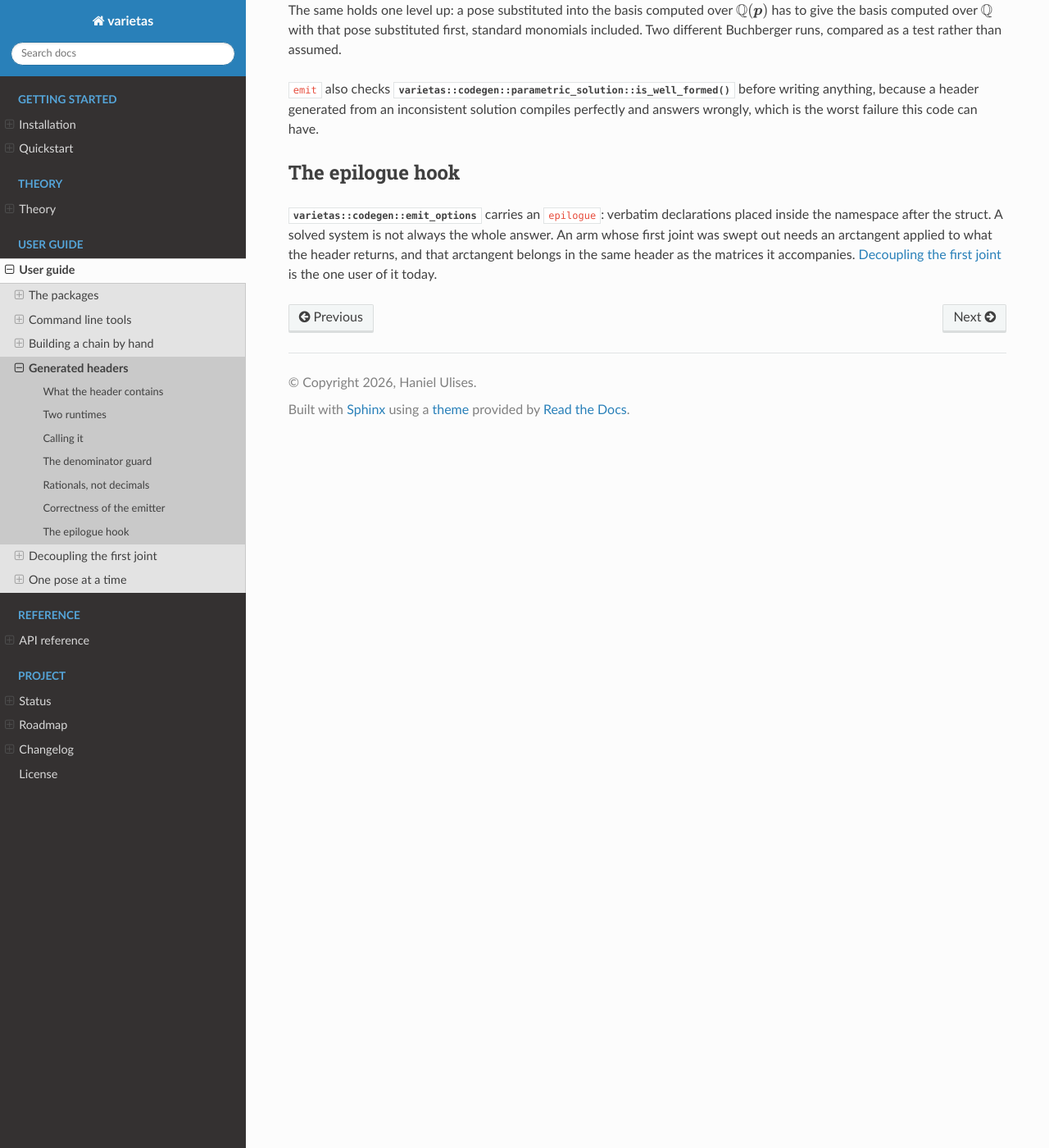
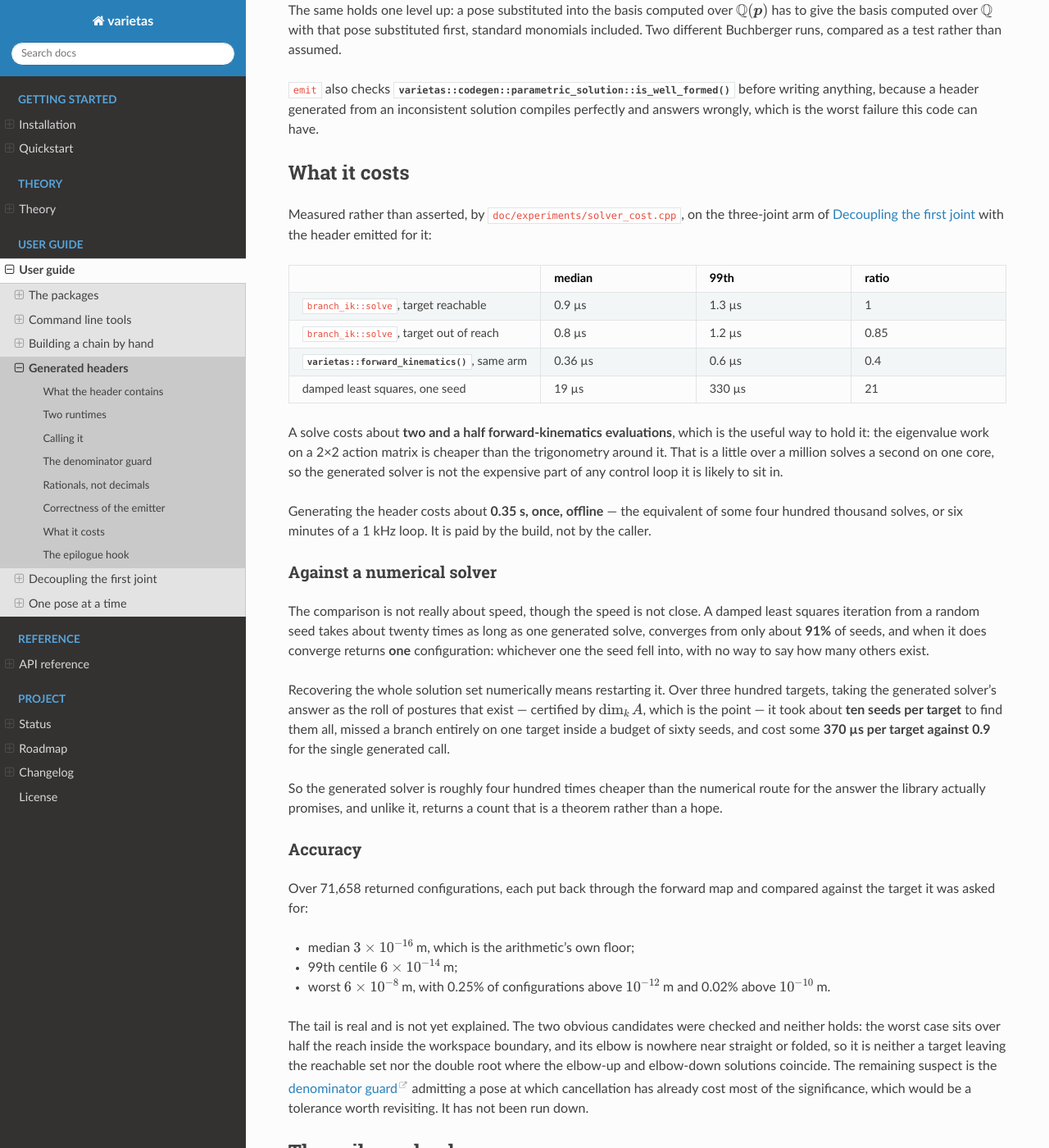
Before and after one commit to HanielUlises/varietas, a Sphinx documentation site: the page built from docs/guide/generated_headers.rst, in a window 1280 px wide and 1400 px high, scrolled down 2134 px. Shown: the whole window at 82% size. Built offline with Sphinx 7.4.7 and the Read the Docs theme 3.1.0, drawn with Linux system fonts in a browser that asks for light colours.

Commit message:
Measure what a caller pays, not just what the basis cost
The two experiments in doc/experiments both measure the offline path, and the
timings in the README are all of the same kind: how long it takes to produce a
solver. None of them says what it costs to call one, which is the number the
whole arrangement exists to make small and the only one a control loop has to
budget for. solver_cost.cpp measures it.

One call to the emitted branch_ik::solve runs about 0.9 microseconds, 1.3 at
the 99th centile: two and a half evaluations of the same arm's forward
kinematics, so the eigenvalue work on a 2x2 action matrix is cheaper than the
trigonometry around it. Generating the header cost 0.35 s once, which is some
four hundred thousand solves, and the build pays it rather than the caller.

A damped least squares baseline is included because the comparison is the
claim. It runs about twenty times slower, converges from about ninety-one per
cent of random seeds, and returns one configuration, whichever the seed fell
into. Restarting it until it has the whole set took about ten seeds a target
over three hundred of them, missed a branch outright on one within a budget of
sixty, and cost 370 microseconds a target against 0.9 for the single generated
call. Four hundred times the price for an answer that is still a hope rather
than a count.

The accuracy is reported with its tail rather than with its median alone. The
median residual is 3e-16 m, but about one configuration in five thousand comes
back above 1e-12 and the worst of 71,658 reached 6.5e-8. Both obvious
explanations were checked and neither survives: that case sits over half the
reach inside the workspace boundary with an elbow nowhere near straight or
folded, so it is neither an unreachable target nor the double root where the
two elbow solutions coincide. The remaining suspect is the emitted denominator
guard admitting a pose whose cancellation has already eaten the significance.
It is written down here as open rather than left out of the table.

Targets are drawn by sampling a configuration and mapping it forward, not from
a box around the arm: a box is mostly unreachable, those calls return early,
and the mean would flatter itself by averaging in work never done.

```diff
--- a/docs/guide/generated_headers.rst
+++ b/docs/guide/generated_headers.rst
@@ -138,6 +138,88 @@ writing anything, because a header generated from an inconsistent solution
 compiles perfectly and answers wrongly, which is the worst failure this code can
 have.
 
+What it costs
+=============
+
+Measured rather than asserted, by ``doc/experiments/solver_cost.cpp``, on the
+three-joint arm of :doc:`decoupling` with the header emitted for it:
+
+.. list-table::
+   :header-rows: 1
+   :widths: 34 22 22 22
+
+   * -
+     - median
+     - 99th
+     - ratio
+   * - ``branch_ik::solve``, target reachable
+     - 0.9 µs
+     - 1.3 µs
+     - 1
+   * - ``branch_ik::solve``, target out of reach
+     - 0.8 µs
+     - 1.2 µs
+     - 0.85
+   * - :cpp:func:`varietas::forward_kinematics`, same arm
+     - 0.36 µs
+     - 0.6 µs
+     - 0.4
+   * - damped least squares, one seed
+     - 19 µs
+     - 330 µs
+     - 21
+
+A solve costs about **two and a half forward-kinematics evaluations**, which is
+the useful way to hold it: the eigenvalue work on a 2×2 action matrix is
+cheaper than the trigonometry around it. That is a little over a million solves
+a second on one core, so the generated solver is not the expensive part of any
+control loop it is likely to sit in.
+
+Generating the header costs about **0.35 s, once, offline** — the equivalent of
+some four hundred thousand solves, or six minutes of a 1 kHz loop. It is paid
+by the build, not by the caller.
+
+Against a numerical solver
+--------------------------
+
+The comparison is not really about speed, though the speed is not close. A
+damped least squares iteration from a random seed takes about twenty times as
+long as one generated solve, converges from only about **91%** of seeds, and
+when it does converge returns **one** configuration: whichever one the seed fell
+into, with no way to say how many others exist.
+
+Recovering the whole solution set numerically means restarting it. Over three
+hundred targets, taking the generated solver's answer as the roll of postures
+that exist — certified by :math:`\dim_k A`, which is the point — it took about
+**ten seeds per target** to find them all, missed a branch entirely on one
+target inside a budget of sixty seeds, and cost some **370 µs per target against 0.9** for the single generated call.
+
+So the generated solver is roughly four hundred times cheaper than the
+numerical route for the answer the library actually promises, and unlike it,
+returns a count that is a theorem rather than a hope.
+
+Accuracy
+--------
+
+Over 71,658 returned configurations, each put back through the forward map and
+compared against the target it was asked for:
+
+* median :math:`3\times10^{-16}` m, which is the arithmetic's own floor;
+* 99th centile :math:`6\times10^{-14}` m;
+* worst :math:`6\times10^{-8}` m, with 0.25% of configurations above
+  :math:`10^{-12}` m and 0.02% above :math:`10^{-10}` m.
+
+The tail is real and is not yet explained. The two obvious candidates were
+checked and neither holds: the worst case sits over half the reach inside the
+workspace boundary, and its elbow is nowhere near straight or folded, so it is
+neither a target leaving the reachable set nor the double root where the
+elbow-up and elbow-down solutions coincide. The remaining suspect is the
+`denominator guard`_ admitting a pose at which cancellation has already cost
+most of the significance, which would be a tolerance worth revisiting. It has
+not been run down.
+
+.. _denominator guard: #the-denominator-guard
+
 The epilogue hook
 =================
 
```
Also changed, not shown: README.md (+4 -0 lines), 3 other files.
